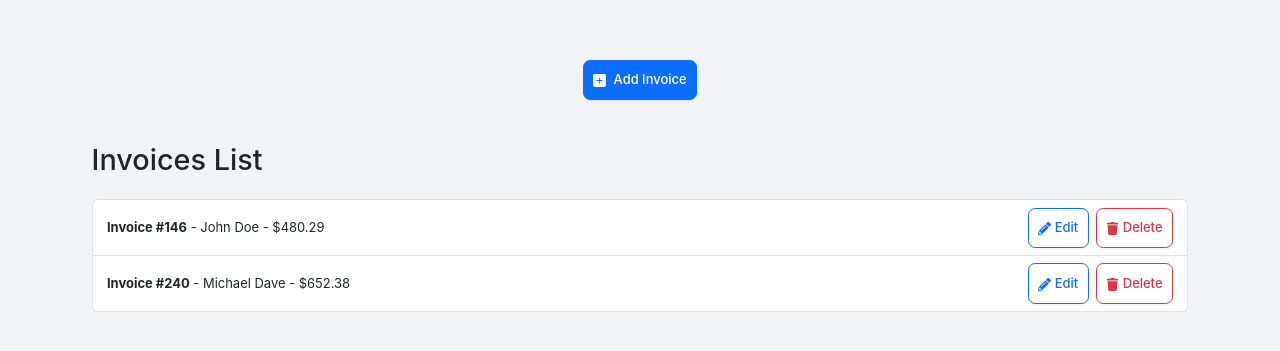
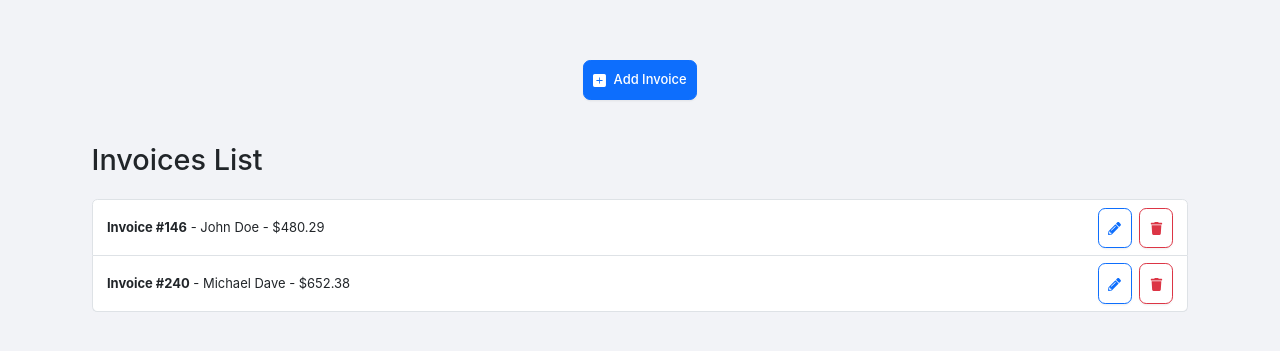
Before and after one commit to nirajbagdi/invoices-manager, a React (Create React App) app: page / in a window 1280 px wide. Shown: the part 225-576 px from the top of the page. Built offline with nearby package versions, Linux system fonts and the light colour scheme.

Commit message:
Removed Labels from InvoicesList actions

```diff
--- a/src/components/Invoices/InvoicesList.js
+++ b/src/components/Invoices/InvoicesList.js
@@ -30,8 +30,7 @@ const InvoicesList = () => {
 						<div className="ms-2">
 							<Link to={`/edit/${invoice.id}`}>
 								<Button variant="outline-primary" className="me-2">
-									<FaPencilAlt /> {'  '}
-									Edit
+									<FaPencilAlt />
 								</Button>
 							</Link>
 
@@ -40,7 +39,6 @@ const InvoicesList = () => {
 								onClick={() => dispatch(deleteItem(invoice.id))}
 							>
 								<FaTrash />
-								{'  '} Delete
 							</Button>
 						</div>
 					</ListGroup.Item>
```
